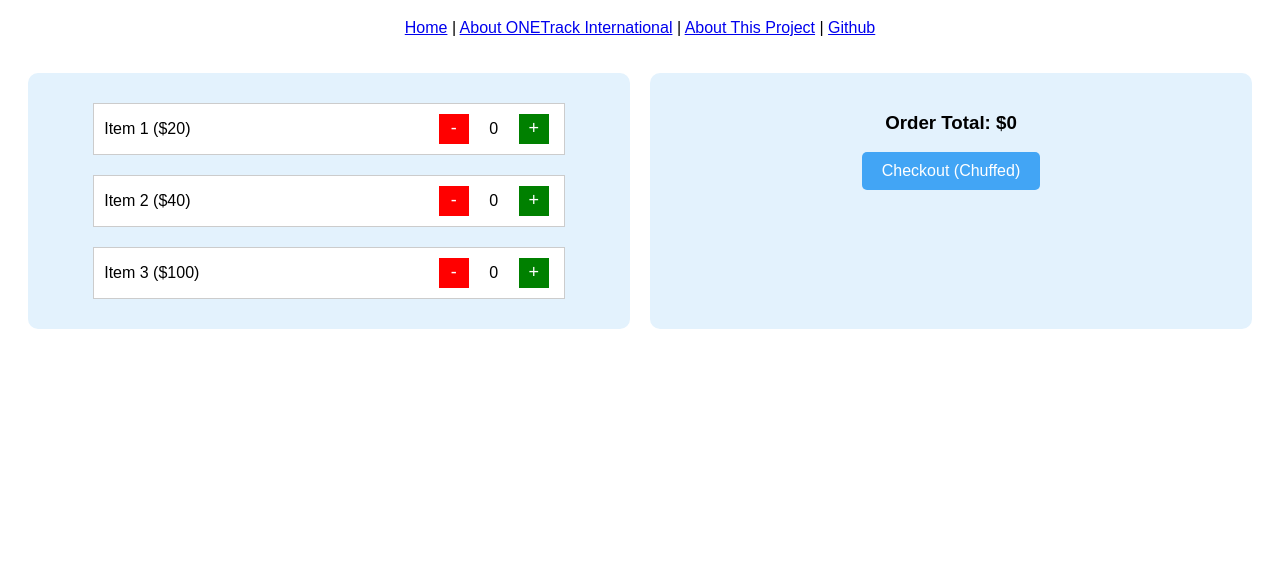
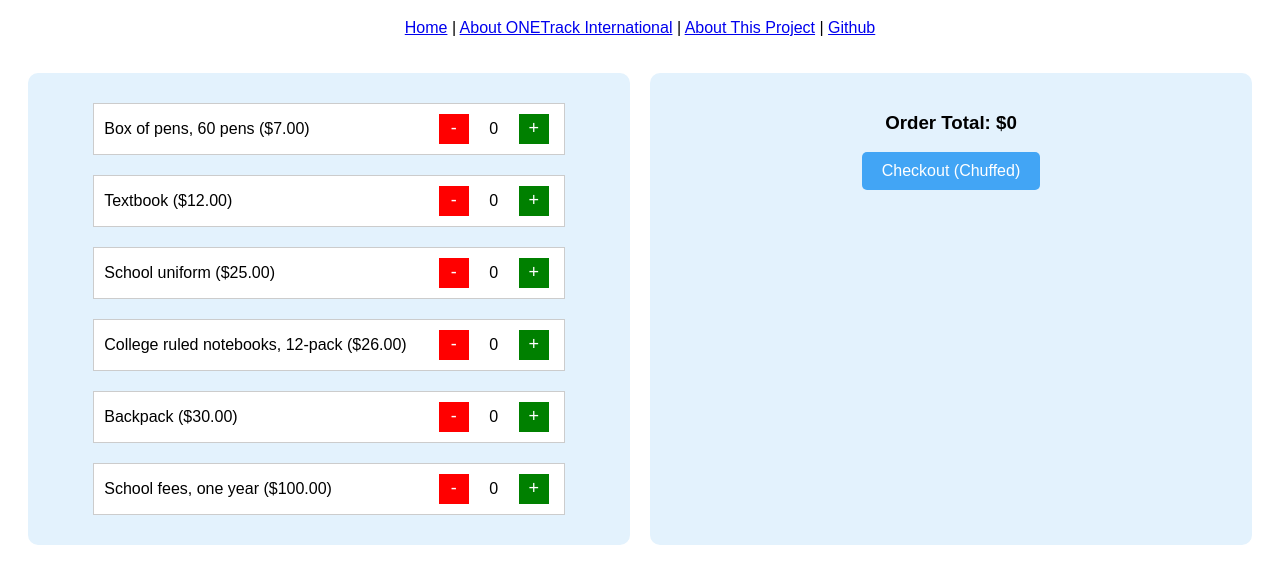
Before and after one commit to emlarson746/Build-a-Bag, a plain HTML site: page index.html in a window 1280 px wide. Shown: the part 61-644 px from the top of the page. Drawn offline with Linux system fonts and the light colour scheme.

Commit message:
Update index.html

```diff
--- a/index.html
+++ b/index.html
@@ -3,7 +3,7 @@
 <head>
     <meta charset="UTF-8">
     <meta name="viewport" content="width=device-width, initial-scale=1.0">
-    <title>ONETrack Int. BUILD-A-BAG</title>
+    <title>ONETrack International BUILD-A-BAG</title>
     <style>
         body {
             font-family: Arial, sans-serif;
@@ -92,25 +92,46 @@
     <div class="container">
         <!-- Sidebar with item selections -->
         <div class="sidebar">
-            <div class="item">Item 1 ($20)
+            <div class="item">Box of pens, 60 pens ($7.00)
                 <div class="controls">
-                    <button class="control-btn remove-btn" onclick="updateItem(20, 'Item 1', -1)">-</button>
+                    <button class="control-btn remove-btn" onclick="updateItem(7, 'Box of Pens', -1)">-</button>
                     <span class="count-box" id="count-20">0</span>
-                    <button class="control-btn add-btn" onclick="updateItem(20, 'Item 1', 1)">+</button>
+                    <button class="control-btn add-btn" onclick="updateItem(7, 'Box of Pens', 1)">+</button>
                 </div>
             </div>
-            <div class="item">Item 2 ($40)
+            <div class="item">Textbook ($12.00)
                 <div class="controls">
                     <button class="control-btn remove-btn" onclick="updateItem(40, 'Item 2', -1)">-</button>
                     <span class="count-box" id="count-40">0</span>
                     <button class="control-btn add-btn" onclick="updateItem(40, 'Item 2', 1)">+</button>
                 </div>
             </div>
-            <div class="item">Item 3 ($100)
+            <div class="item">School uniform ($25.00)
                 <div class="controls">
-                    <button class="control-btn remove-btn" onclick="updateItem(100, 'Item 3', -1)">-</button>
+                    <button class="control-btn remove-btn" onclick="updateItem(25, 'School uniform', -1)">-</button>
                     <span class="count-box" id="count-100">0</span>
-                    <button class="control-btn add-btn" onclick="updateItem(100, 'Item 3', 1)">+</button>
+                    <button class="control-btn add-btn" onclick="updateItem(25, 'School uniform', 1)">+</button>
+                </div>
+            </div>
+             <div class="item">College ruled notebooks, 12-pack ($26.00)
+                <div class="controls">
+                    <button class="control-btn remove-btn" onclick="updateItem(26, 'College ruled notebooks, 12-pack', -1)">-</button>
+                    <span class="count-box" id="count-100">0</span>
+                    <button class="control-btn add-btn" onclick="updateItem(26, 'College ruled notebooks, 12-pack', 1)">+</button>
+                </div>
+            </div>
+             <div class="item">Backpack ($30.00)
+                <div class="controls">
+                    <button class="control-btn remove-btn" onclick="updateItem(30, 'Backpack', -1)">-</button>
+                    <span class="count-box" id="count-100">0</span>
+                    <button class="control-btn add-btn" onclick="updateItem(30, 'Backpack', 1)">+</button>
+                </div>
+            </div>
+             <div class="item">School fees, one year ($100.00)
+                <div class="controls">
+                    <button class="control-btn remove-btn" onclick="updateItem(100, 'School fees, one year', -1)">-</button>
+                    <span class="count-box" id="count-100">0</span>
+                    <button class="control-btn add-btn" onclick="updateItem(100, 'School fees, one year', 1)">+</button>
                 </div>
             </div>
         </div>
```
